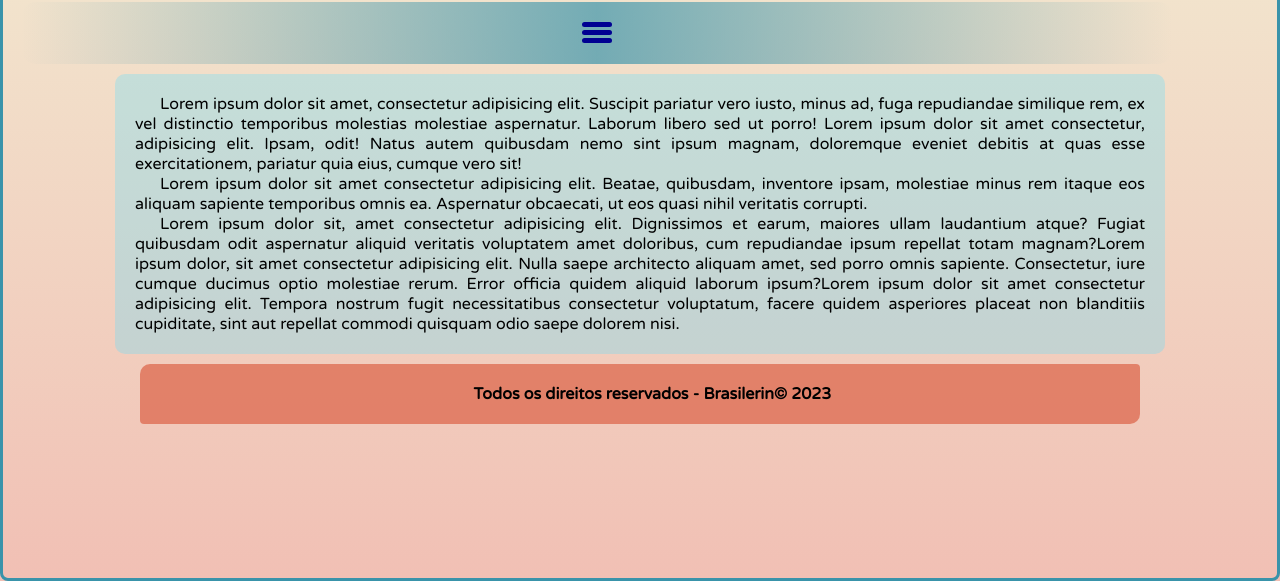
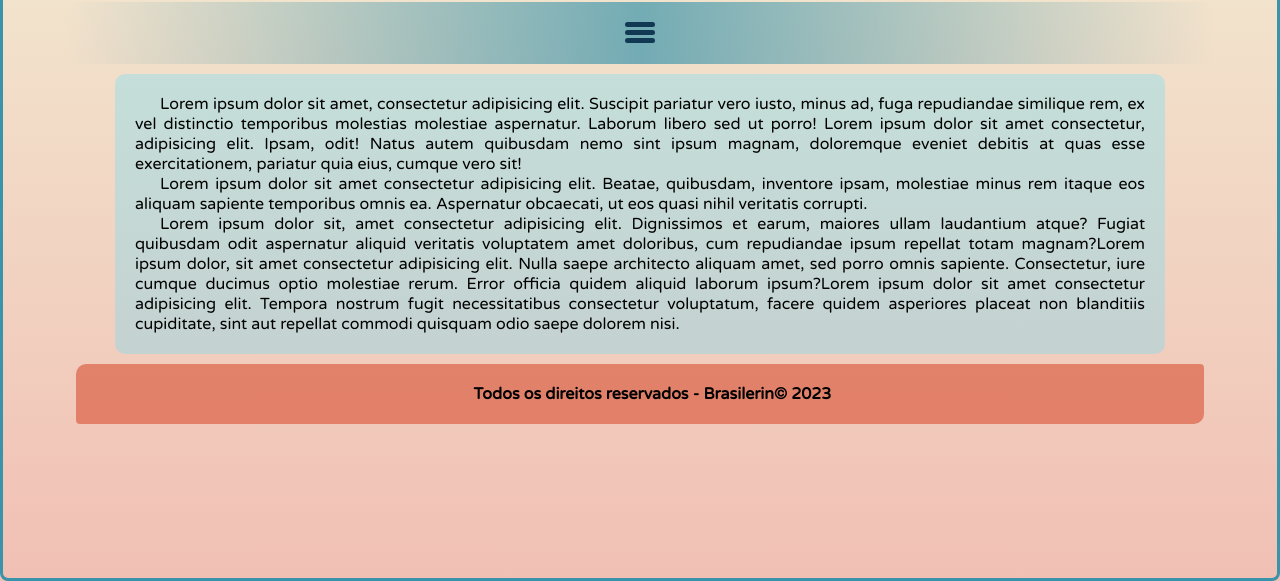
Before and after one commit to douglps/Brasilerin3.0, a plain HTML site: page index.html in a window 1280 px wide. Shown: the part 219-800 px from the top of the page. Drawn offline with Linux system fonts and the light colour scheme.

Commit message:
ajustes de cores

```diff
--- a/css/hamburguer.css
+++ b/css/hamburguer.css
@@ -31,8 +31,8 @@ label span {
     height: 5px;
     width: 100%;
     border-radius: 30px;
-    background: #000092;
-    transition: 0.4s ease-in-out;
+    background: #123953;
+    transition: 0.8s ease-in-out;
 }
 
 label span:nth-child(1) {
@@ -50,7 +50,6 @@ label span:nth-child(3) {
 #checkbox-menu:checked + label span:nth-child(1){
 transform: rotate(calc(2*-160deg));
 top: 8px;
-background: #963722;
 }
 
 #checkbox-menu:checked +  label span:nth-child(2){
@@ -60,5 +59,4 @@ opacity: 0;
 #checkbox-menu:checked + label span:nth-child(3){
 transform: rotate(calc(2*161deg));
 top:8px;
-background: #963722;
 }
--- a/css/media-query.css
+++ b/css/media-query.css
@@ -44,6 +44,10 @@ img#print {display: block; }
         top: 68px;
     }
 
+    #menu-sup{
+        width: 95%;
+    }
+
     main {
         width: 88%;
     }
@@ -81,6 +85,10 @@ img#print {display: block; }
         top: 83px;
     }
 
+    #menu-sup{
+        width: 95%;
+    }
+
     main {
         width: 90%;
     }
@@ -101,7 +109,7 @@ img#print {display: block; }
         height: 200px;
         width: 98%;
         margin: auto;
-        max-width: 1100px;
+        max-width: 1200px;
     }
 
     #logo {
@@ -119,14 +127,19 @@ img#print {display: block; }
         top: 85px;
     }
 
+    #menu-sup{
+        width: 95%;
+        max-width: 1150px;
+    }
+
     main {
         width: 85%;
         max-width: 1050px;
     }
 
     footer {
-        width: 85%;
-        max-width: 1000px;
+        width: 90%;
+        max-width: 1200px;
     }
 }
 
--- a/css/style.css
+++ b/css/style.css
@@ -52,6 +52,7 @@ a {
 
 html {
     height: 100%;
+    transition: 3s;
 }
 
 body {
@@ -134,7 +135,7 @@ transition: .5s;
 #menu-sup { /* AJUSTAR MEDIDAS NBO MEDIA QUERY */
     padding: 10px;
     width: 90vw;
-    margin: 8px;
+    margin: 8px auto;
     background-image: linear-gradient(to left, transparent, #3993aaaf, transparent);
     border-radius: 15px;
     display: block;
@@ -166,7 +167,7 @@ transition: .5s;
 
 #menu-sup a:hover{
     text-shadow: 3px 3px 4px rgba(0, 0, 0, 0.3);
-    background-color: #f2913d93;
+    background-color: #f2913d80;
 }
 
 #menu-sup a:active{
--- a/darkmode.js
+++ b/darkmode.js
@@ -22,7 +22,7 @@ function toggleDarkMode() {
 
         const spanBurger = isDarkMode // Cor Span Burger
             ? "#d95032"
-            : "#000092"
+            : "#123953"
 
         const borderColor = isDarkMode // Cor Borda Body
             ? "3px #1c1c1c solid"
```
